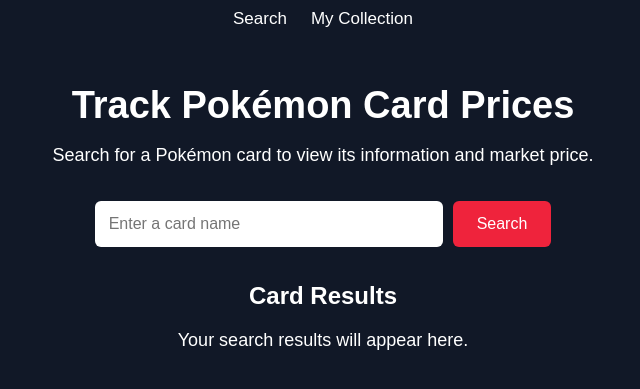
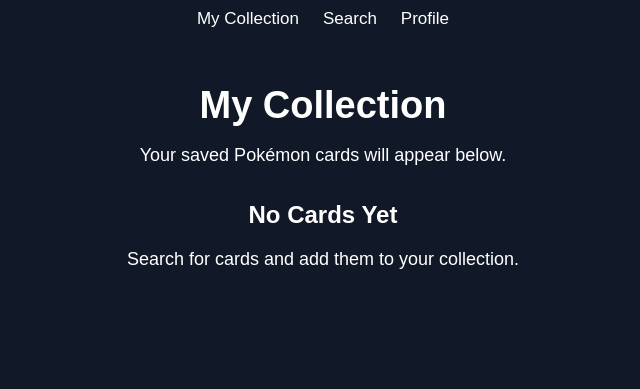
Before and after one commit to bayelamark/PO-Tracker, a plain HTML site: page docs/index.html in a window 1280 px wide. Shown: the part 283-672 px from the top of the page, without its empty margins (317-957 px from the left). Drawn offline with Linux system fonts and the light colour scheme.

Commit message:
Make collection the homepage

```diff
--- a/docs/index.html
+++ b/docs/index.html
@@ -3,37 +3,34 @@
 <head>
   <meta charset="UTF-8">
   <meta name="viewport" content="width=device-width, initial-scale=1.0">
-  <title>PO Tracker</title>
+  <title>My Collection | PO Tracker</title>
   <link rel="stylesheet" href="style.css">
 </head>
+
 <body>
   <header>
-    <img src="PO-Tracker-White.png" alt="PO Tracker logo" class="logo">
+    <img
+      src="PO-Tracker-White.png"
+      alt="PO Tracker logo"
+      class="logo"
+    >
 
     <nav class="main-nav">
-      <a href="index.html">Search</a>
-      <a href="collection.html">My Collection</a>
+      <a href="index.html">My Collection</a>
+      <a href="search.html">Search</a>
+      <a href="profile.html">Profile</a>
     </nav>
   </header>
 
   <main>
-    <h1>Track Pokémon Card Prices</h1>
-    <p>Search for a Pokémon card to view its information and market price.</p>
+    <h1>My Collection</h1>
+    <p>Your saved Pokémon cards will appear below.</p>
 
- <div class="search-box">
-  <input
-    id="searchInput"
-    type="text"
-    placeholder="Enter a card name"
-  >
-  <button id="searchButton" type="button">Search</button>
-</div>
+    <section class="card-results" id="collectionResults">
+      <p>Loading collection...</p>
+    </section>
+  </main>
 
-<section class="card-results">
-  <h2>Card Results</h2>
-  <p id="resultsMessage">Your search results will appear here.</p>
-</section>
-  </main>
-  <script src="script.js"></script>
+  <script src="collection.js"></script>
 </body>
 </html>
```
